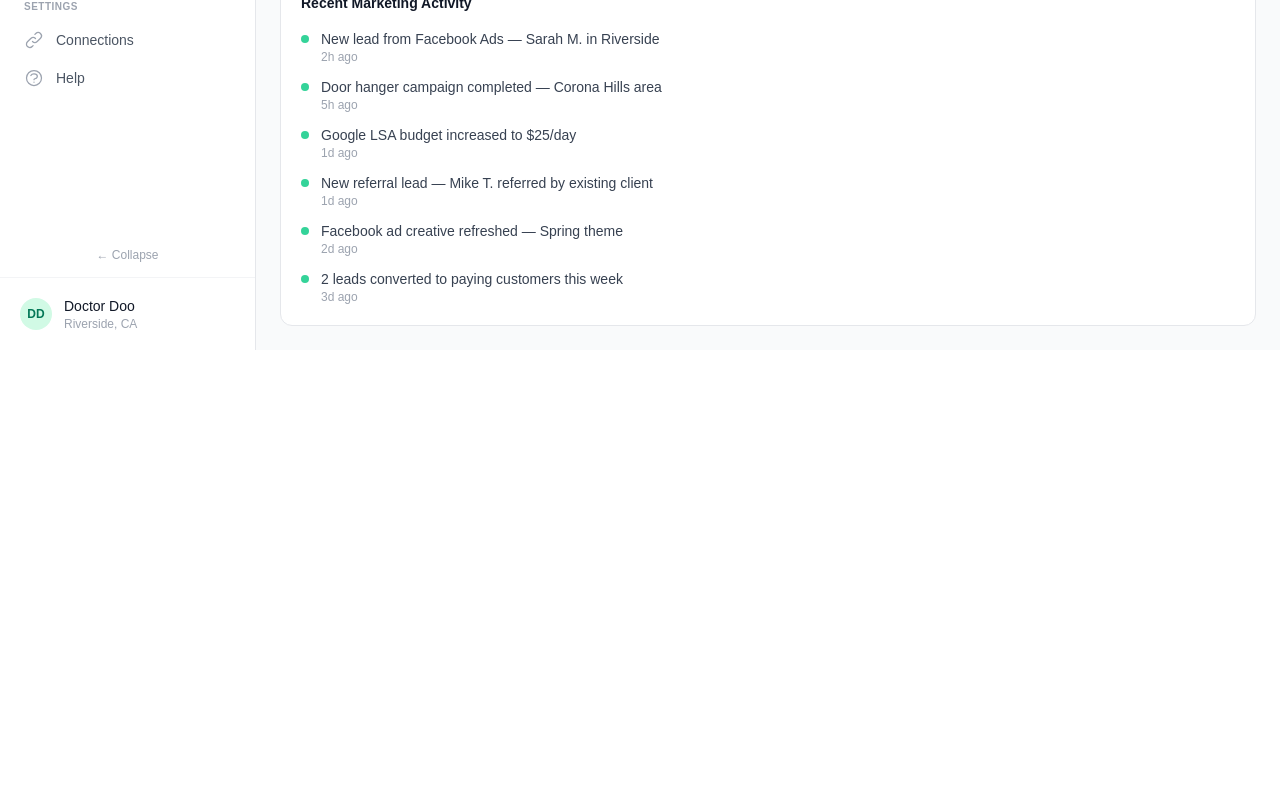
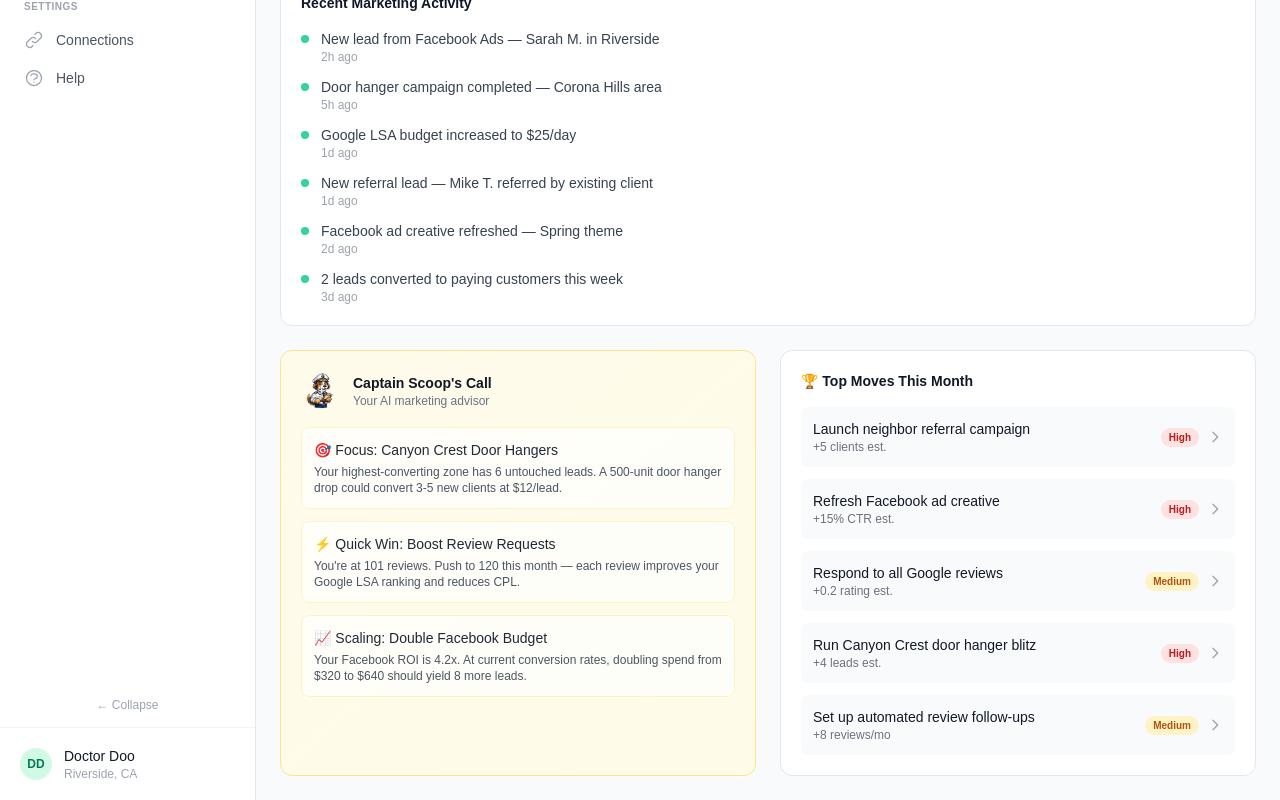
Before and after one commit to jjclark529/poopscoophq, a Next.js app: page /dashboard/marketing in a window 1280 px wide. Shown: the part 1038-1838 px from the top of the page. Before the commit the page ends 1388 px from the top, so only its background shows below. Built offline with nearby package versions, Linux system fonts and the light colour scheme.

Commit message:
Growth Goals: dual charts (client+revenue) conditional on inputs, 4-box gap analysis. Marketing Overview: Captain Scoop's Call, Top Moves with mission links, +New Campaign button

```diff
--- a/src/app/dashboard/growth-goals/page.tsx
+++ b/src/app/dashboard/growth-goals/page.tsx
@@ -30,44 +30,43 @@ function formatValue(value: number, prefix: string, unit: string): string {
 }
 
 /* SVG Chart: compound growth (blue) vs goal pace (green dashed) */
-function GrowthProjectionChart() {
-  // Chart dimensions
-  const w = 700, h = 300, pad = { top: 20, right: 30, bottom: 40, left: 50 };
+function GrowthProjectionChart({ type, target }: { type: "clients" | "revenue"; target: number }) {
+  const w = 500, h = 260, pad = { top: 20, right: 30, bottom: 40, left: 55 };
   const cw = w - pad.left - pad.right;
   const ch = h - pad.top - pad.bottom;
 
-  // X-axis: months from Apr 2026 to Jun 2027 (15 months)
   const labels = ["Apr 26", "Jun 26", "Aug 26", "Oct 26", "Dec 26", "Feb 27", "Apr 27", "Jun 27"];
-  const monthOffsets = [0, 2, 4, 6, 8, 10, 12, 14]; // months from start
+  const monthOffsets = [0, 2, 4, 6, 8, 10, 12, 14];
   const totalMonths = 14;
 
-  // Y-axis: 0 to 1000
-  const yMax = 1000;
-  const yTicks = [0, 250, 500, 750, 1000];
+  const startVal = type === "clients" ? 425 : 12800;
+  const growthRate = type === "clients" ? 1.052 : 1.113;
+  const yMax = Math.max(target * 1.5, startVal * Math.pow(growthRate, totalMonths)) * 1.1;
+  const yTicks = Array.from({ length: 5 }, (_, i) => Math.round((yMax / 4) * i));
 
   const toX = (m: number) => pad.left + (m / totalMonths) * cw;
-  const toY = (v: number) => pad.top + ch - (v / yMax) * ch;
+  const toY = (v: number) => pad.top + ch - (Math.min(v, yMax) / yMax) * ch;
 
-  // Current pace: compound growth at 5.2%/mo starting from 425
+  // Current pace: compound growth starting from startVal
   const currentPacePoints: string[] = [];
   for (let m = 0; m <= totalMonths; m++) {
-    const v = 425 * Math.pow(1.052, m);
-    currentPacePoints.push(`${toX(m).toFixed(1)},${toY(Math.min(v, yMax)).toFixed(1)}`);
+    const v = startVal * Math.pow(growthRate, m);
+    currentPacePoints.push(`${toX(m).toFixed(1)},${toY(v).toFixed(1)}`);
   }
 
-  // Goal pace: linear from 425 to 100 by month 6 (Oct 26), then stays at 100
-  // Actually the target is 100 clients by Oct 2026 — the "goal pace" line shows where you need to be
-  // Since target < current, the green line goes down from 425 toward 100
+  // Goal pace: linear from startVal to target by month 6
   const goalPacePoints: string[] = [];
   for (let m = 0; m <= totalMonths; m++) {
     let v: number;
     if (m <= 6) {
-      v = 425 + ((100 - 425) / 6) * m; // linear interpolation from 425 to 100 over 6 months
+      v = startVal + ((target - startVal) / 6) * m;
     } else {
-      v = 100; // stays at target after goal date
+      v = target;
     }
     goalPacePoints.push(`${toX(m).toFixed(1)},${toY(Math.max(v, 0)).toFixed(1)}`);
   }
+
+  const formatLabel = (v: number) => type === "revenue" ? `$${(v/1000).toFixed(0)}k` : v.toLocaleString();
 
   return (
     <svg viewBox={`0 0 ${w} ${h}`} className="w-full" style={{ maxHeight: 320 }}>
@@ -75,7 +74,7 @@ function GrowthProjectionChart() {
       {yTicks.map((t) => (
         <g key={t}>
           <line x1={pad.left} y1={toY(t)} x2={w - pad.right} y2={toY(t)} stroke="#e5e7eb" strokeWidth={1} />
-          <text x={pad.left - 8} y={toY(t) + 4} textAnchor="end" fontSize={11} fill="#9ca3af">{t}</text>
+          <text x={pad.left - 8} y={toY(t) + 4} textAnchor="end" fontSize={11} fill="#9ca3af">{formatLabel(t)}</text>
         </g>
       ))}
 
@@ -216,10 +215,24 @@ export default function GrowthGoalsPage() {
       </div>
 
       {/* ─── Growth Projection ─── */}
+      {(targetClients > 0 || targetIncome) && (
       <div className="bg-white border border-gray-200 rounded-xl p-6 mb-8">
         <h2 className="text-sm font-semibold text-gray-900 mb-1">📈 Growth Projection</h2>
-        <p className="text-xs text-gray-400 mb-4">Current trajectory (blue) vs goal pace (green) — clients</p>
-        <GrowthProjectionChart />
+        <p className="text-xs text-gray-400 mb-4">Current trajectory (blue) vs goal pace (green dashed)</p>
+        <div className={`grid gap-6 ${targetClients > 0 && targetIncome ? "grid-cols-1 lg:grid-cols-2" : "grid-cols-1"}`}>
+          {targetClients > 0 && (
+            <div>
+              <p className="text-xs font-semibold text-gray-600 mb-2">Client Projection</p>
+              <GrowthProjectionChart type="clients" target={targetClients} />
+            </div>
+          )}
+          {targetIncome && Number(targetIncome) > 0 && (
+            <div>
+              <p className="text-xs font-semibold text-gray-600 mb-2">Revenue Projection</p>
+              <GrowthProjectionChart type="revenue" target={Number(targetIncome)} />
+            </div>
+          )}
+        </div>
         <div className="flex gap-6 mt-3">
           <span className="text-xs text-gray-500 flex items-center gap-1.5">
             <span className="inline-block w-5 h-0.5 bg-blue-500 rounded" /> Current Pace
@@ -229,15 +242,21 @@ export default function GrowthGoalsPage() {
           </span>
         </div>
       </div>
+      )}
 
       {/* ─── Gap Analysis ─── */}
       <div className="bg-white border border-gray-200 rounded-xl p-6 mb-8">
         <h2 className="text-sm font-semibold text-gray-900 mb-5">📊 Gap Analysis</h2>
-        <div className="grid grid-cols-1 md:grid-cols-3 gap-4">
+        <div className="grid grid-cols-2 md:grid-cols-4 gap-4">
           <div className="bg-gray-50 rounded-lg p-4">
             <p className="text-xs text-gray-500 mb-1">Clients Needed / Month</p>
             <p className="text-xl font-bold text-gray-900">+0</p>
             <p className="text-xs text-gray-400 mt-1">vs current +22/mo</p>
+          </div>
+          <div className="bg-gray-50 rounded-lg p-4">
+            <p className="text-xs text-gray-500 mb-1">Revenue Needed / Month</p>
+            <p className="text-xl font-bold text-gray-900">{targetIncome ? `$${Math.max(0, Math.round((Number(targetIncome) - 12800) / 6)).toLocaleString()}` : "$0"}</p>
+            <p className="text-xs text-gray-400 mt-1">vs current +$1,446/mo</p>
           </div>
           <div className="bg-gray-50 rounded-lg p-4">
             <p className="text-xs text-gray-500 mb-1">Required Growth Rate</p>
--- a/src/app/dashboard/marketing/page.tsx
+++ b/src/app/dashboard/marketing/page.tsx
@@ -1,4 +1,6 @@
 "use client";
+
+import Link from "next/link";
 
 const topStats = [
   { label: "Active Campaigns", value: "4", icon: "📢", change: "+1 this week" },
@@ -41,11 +43,16 @@ export default function MarketingOverviewPage() {
   return (
     <div className="p-6 max-w-7xl mx-auto space-y-6">
       {/* Header */}
-      <div>
-        <h1 className="text-2xl font-bold text-gray-900">Marketing Overview</h1>
-        <p className="text-gray-500 mt-1">
-          Track campaign performance, leads, and marketing ROI at a glance
-        </p>
+      <div className="flex items-center justify-between">
+        <div>
+          <h1 className="text-2xl font-bold text-gray-900">Marketing Overview</h1>
+          <p className="text-gray-500 mt-1">
+            Track campaign performance, leads, and marketing ROI at a glance
+          </p>
+        </div>
+        <Link href="/dashboard/ad-builder" className="px-4 py-2.5 bg-blue-600 hover:bg-blue-700 text-white rounded-lg text-sm font-semibold transition-colors">
+          + New Campaign
+        </Link>
       </div>
 
       {/* Top Stats */}
@@ -219,6 +226,61 @@ export default function MarketingOverviewPage() {
           ))}
         </div>
       </div>
+
+      {/* Captain Scoop's Call + Top Moves */}
+      <div className="grid grid-cols-1 lg:grid-cols-2 gap-6">
+        {/* Captain Scoop's Call */}
+        <div className="bg-gradient-to-br from-amber-50 to-yellow-50 rounded-xl border border-amber-200 p-5">
+          <div className="flex items-center gap-3 mb-4">
+            <img src="/captain-scoop.png" alt="Captain Scoop" className="w-10 h-10 object-contain" />
+            <div>
+              <h2 className="text-sm font-bold text-gray-900">Captain Scoop&apos;s Call</h2>
+              <p className="text-xs text-gray-500">Your AI marketing advisor</p>
+            </div>
+          </div>
+          <div className="space-y-3">
+            <div className="bg-white/70 rounded-lg p-3 border border-amber-100">
+              <p className="text-sm text-gray-800 font-medium">🎯 Focus: Canyon Crest Door Hangers</p>
+              <p className="text-xs text-gray-600 mt-1">Your highest-converting zone has 6 untouched leads. A 500-unit door hanger drop could convert 3-5 new clients at $12/lead.</p>
+            </div>
+            <div className="bg-white/70 rounded-lg p-3 border border-amber-100">
+              <p className="text-sm text-gray-800 font-medium">⚡ Quick Win: Boost Review Requests</p>
+              <p className="text-xs text-gray-600 mt-1">You&apos;re at 101 reviews. Push to 120 this month — each review improves your Google LSA ranking and reduces CPL.</p>
+            </div>
+            <div className="bg-white/70 rounded-lg p-3 border border-amber-100">
+              <p className="text-sm text-gray-800 font-medium">📈 Scaling: Double Facebook Budget</p>
+              <p className="text-xs text-gray-600 mt-1">Your Facebook ROI is 4.2x. At current conversion rates, doubling spend from $320 to $640 should yield 8 more leads.</p>
+            </div>
+          </div>
+        </div>
+
+        {/* Top Moves This Month */}
+        <div className="bg-white rounded-xl border border-gray-200 p-5">
+          <div className="flex items-center justify-between mb-4">
+            <h2 className="text-sm font-bold text-gray-900">🏆 Top Moves This Month</h2>
+          </div>
+          <div className="space-y-3">
+            {[
+              { title: "Launch neighbor referral campaign", impact: "+5 clients est.", priority: "High", color: "bg-red-100 text-red-700" },
+              { title: "Refresh Facebook ad creative", impact: "+15% CTR est.", priority: "High", color: "bg-red-100 text-red-700" },
+              { title: "Respond to all Google reviews", impact: "+0.2 rating est.", priority: "Medium", color: "bg-amber-100 text-amber-700" },
+              { title: "Run Canyon Crest door hanger blitz", impact: "+4 leads est.", priority: "High", color: "bg-red-100 text-red-700" },
+              { title: "Set up automated review follow-ups", impact: "+8 reviews/mo", priority: "Medium", color: "bg-amber-100 text-amber-700" },
+            ].map((move, i) => (
+              <Link key={i} href="/dashboard/missions" className="flex items-center justify-between p-3 bg-gray-50 rounded-lg hover:bg-gray-100 transition-colors group">
+                <div>
+                  <p className="text-sm font-medium text-gray-900 group-hover:text-blue-600">{move.title}</p>
+                  <p className="text-xs text-gray-500">{move.impact}</p>
+                </div>
+                <div className="flex items-center gap-2">
+                  <span className={`text-[10px] font-semibold px-2 py-0.5 rounded-full ${move.color}`}>{move.priority}</span>
+                  <svg className="w-4 h-4 text-gray-400 group-hover:text-blue-500" fill="none" stroke="currentColor" viewBox="0 0 24 24"><path strokeLinecap="round" strokeLinejoin="round" strokeWidth={2} d="M9 5l7 7-7 7"/></svg>
+                </div>
+              </Link>
+            ))}
+          </div>
+        </div>
+      </div>
     </div>
   );
 }
```
